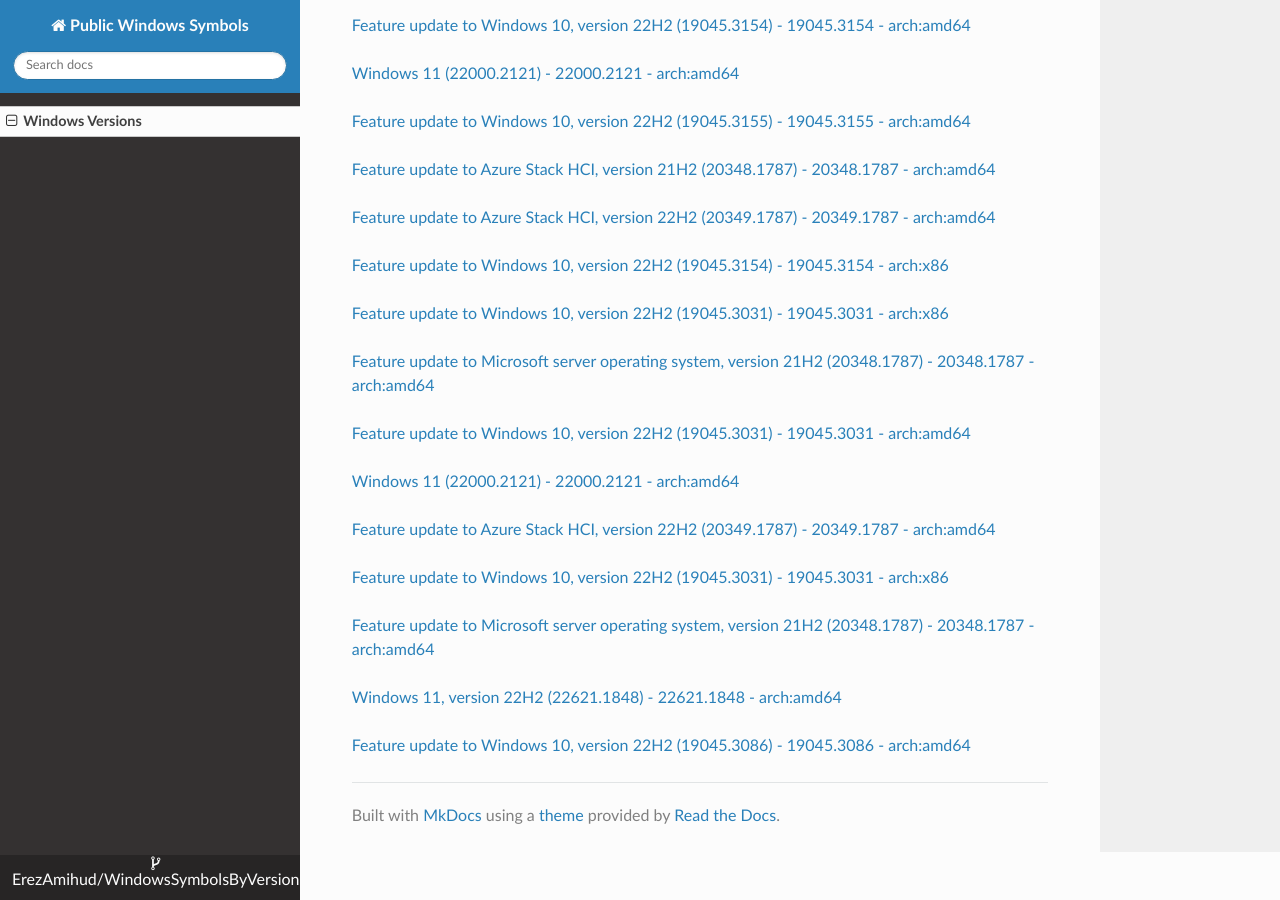
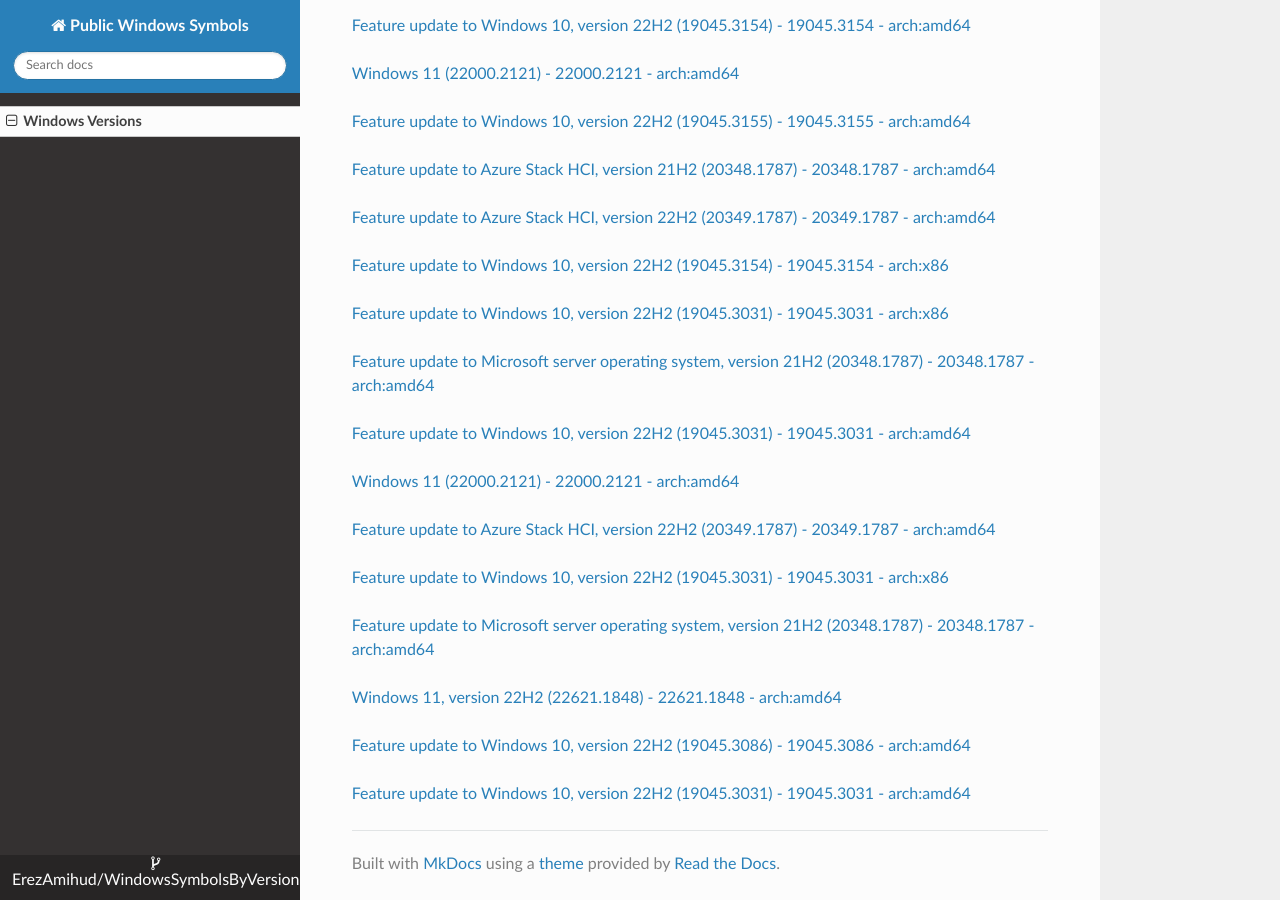
Before and after one commit to ErezAmihud/WindowsSymbolsByVersion, an MkDocs documentation site: the page built from docs/index.md, in a window 1280 px wide and 900 px high, scrolled down 29645 px. Built offline with MkDocs 1.6.1, drawn with Linux system fonts in a browser that asks for light colours; nearby versions of some CDN libraries.

Commit message:
Automated commit, add manifest for 46bae697-f3df-452f-8a9b-efbbbf88b3bb

```diff
--- a/docs/index.md
+++ b/docs/index.md
@@ -1699,3 +1699,6 @@
 
 
 [Feature update to Windows 10, version 22H2 (19045.3086) - 19045.3086 - arch:amd64](https://github.com/ErezAmihud/WindowsSymbolsByVersion/blob/main/manifests/cef0f044-b039-4a2a-a5ca-f919f0efe6fc.manifest)
+
+
+[Feature update to Windows 10, version 22H2 (19045.3031) - 19045.3031 - arch:amd64](https://github.com/ErezAmihud/WindowsSymbolsByVersion/blob/main/manifests/46bae697-f3df-452f-8a9b-efbbbf88b3bb.manifest)
```
Also changed, not shown: process_builds.json (+1 -1 lines).
